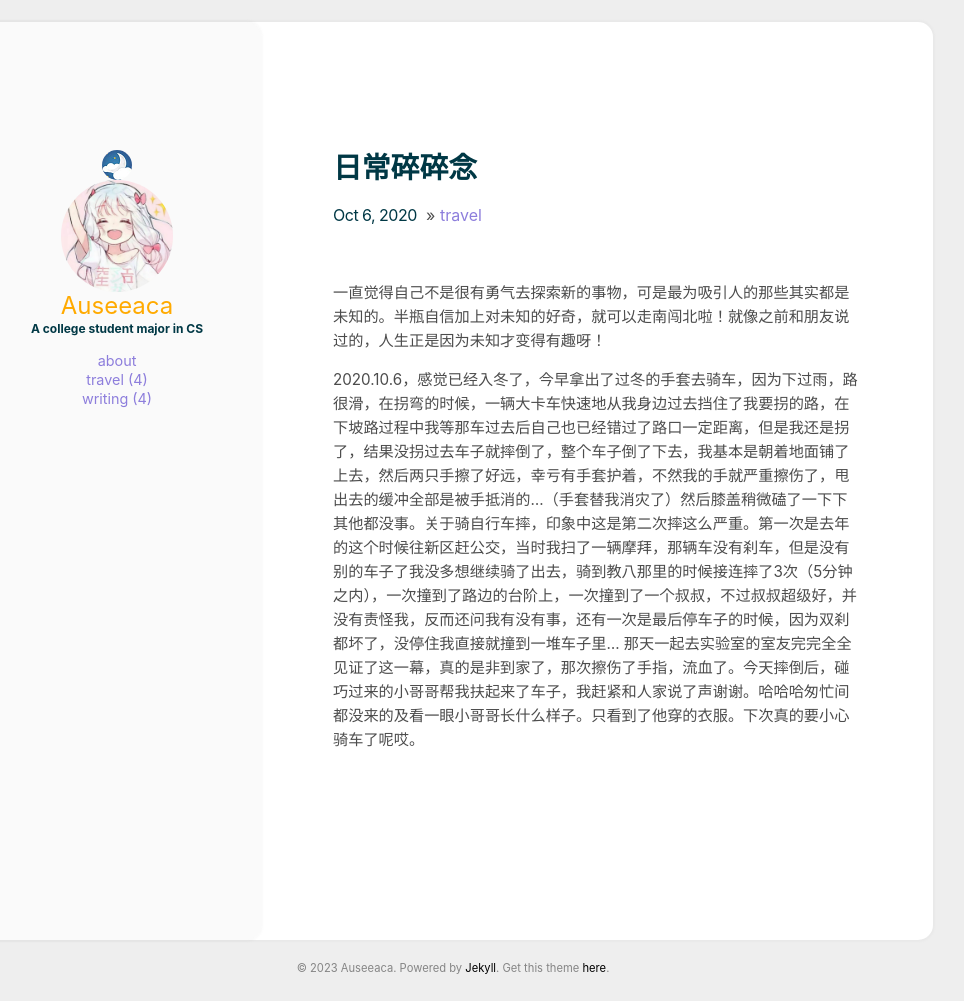
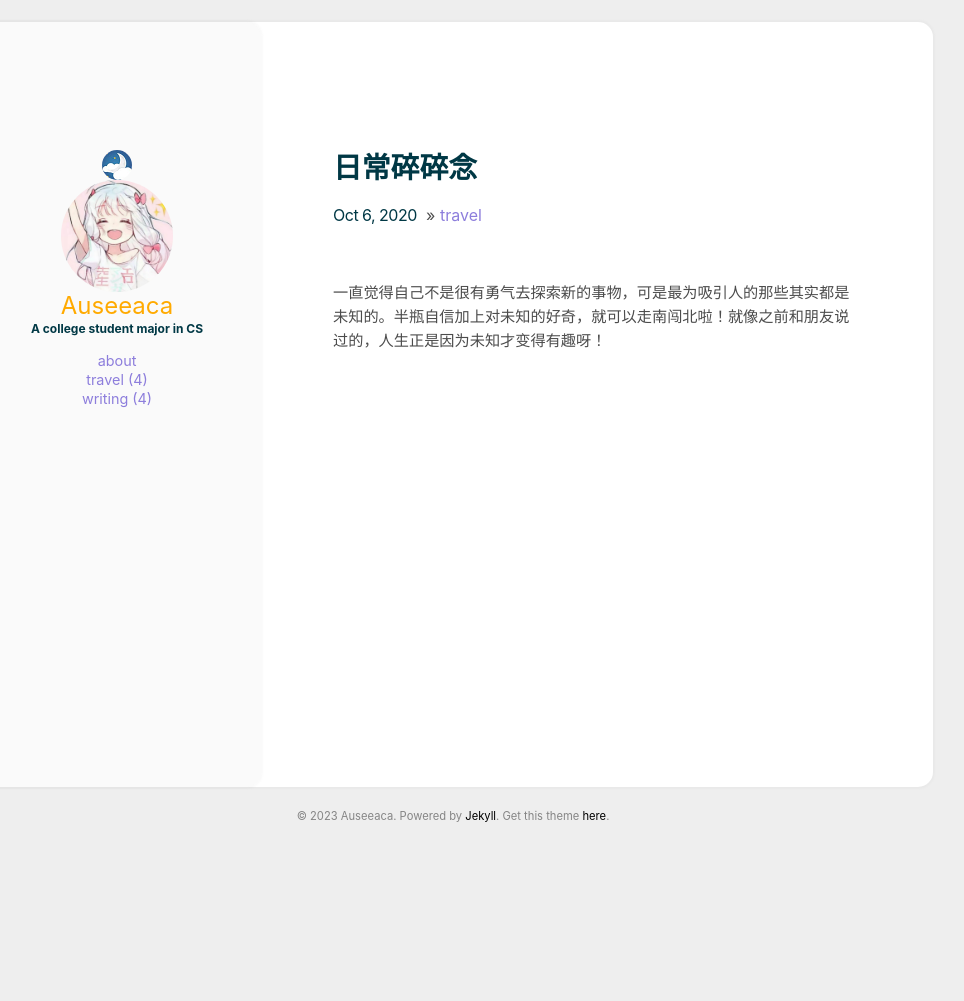
Before and after one commit to Auseeaca/Auseeaca.github.io, a Jekyll site: the page built from _posts/2020-10-06-bike.md, in a window 1280 px wide. Shown: the whole page, without its empty margins (187-1151 px from the left). Built offline with Jekyll 4.4.1, drawn with Linux system fonts in a browser that asks for light colours; after the commit the page ends 922 px from its top, so only the background shows below that.

Commit message:
Update 2020-10-06-bike.md

```diff
--- a/_posts/2020-10-06-bike.md
+++ b/_posts/2020-10-06-bike.md
@@ -4,5 +4,3 @@ categories: [travel]
 comments: true
 ---
 一直觉得自己不是很有勇气去探索新的事物，可是最为吸引人的那些其实都是未知的。半瓶自信加上对未知的好奇，就可以走南闯北啦！就像之前和朋友说过的，人生正是因为未知才变得有趣呀！
-
-   2020.10.6，感觉已经入冬了，今早拿出了过冬的手套去骑车，因为下过雨，路很滑，在拐弯的时候，一辆大卡车快速地从我身边过去挡住了我要拐的路，在下坡路过程中我等那车过去后自己也已经错过了路口一定距离，但是我还是拐了，结果没拐过去车子就摔倒了，整个车子倒了下去，我基本是朝着地面铺了上去，然后两只手擦了好远，幸亏有手套护着，不然我的手就严重擦伤了，甩出去的缓冲全部是被手抵消的...（手套替我消灾了）然后膝盖稍微磕了一下下其他都没事。关于骑自行车摔，印象中这是第二次摔这么严重。第一次是去年的这个时候往新区赶公交，当时我扫了一辆摩拜，那辆车没有刹车，但是没有别的车子了我没多想继续骑了出去，骑到教八那里的时候接连摔了3次（5分钟之内），一次撞到了路边的台阶上，一次撞到了一个叔叔，不过叔叔超级好，并没有责怪我，反而还问我有没有事，还有一次是最后停车子的时候，因为双刹都坏了，没停住我直接就撞到一堆车子里... 那天一起去实验室的室友完完全全见证了这一幕，真的是非到家了，那次擦伤了手指，流血了。今天摔倒后，碰巧过来的小哥哥帮我扶起来了车子，我赶紧和人家说了声谢谢。哈哈哈匆忙间都没来的及看一眼小哥哥长什么样子。只看到了他穿的衣服。下次真的要小心骑车了呢哎。
```
